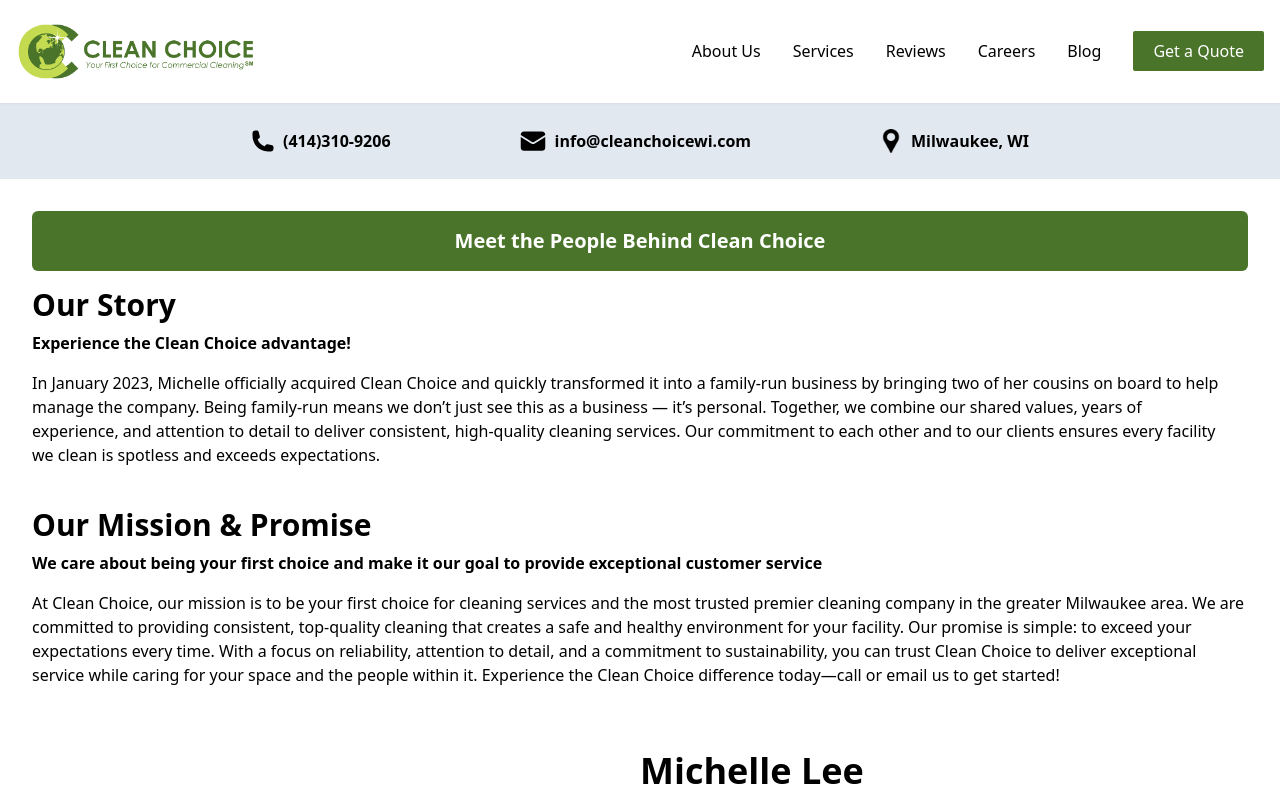
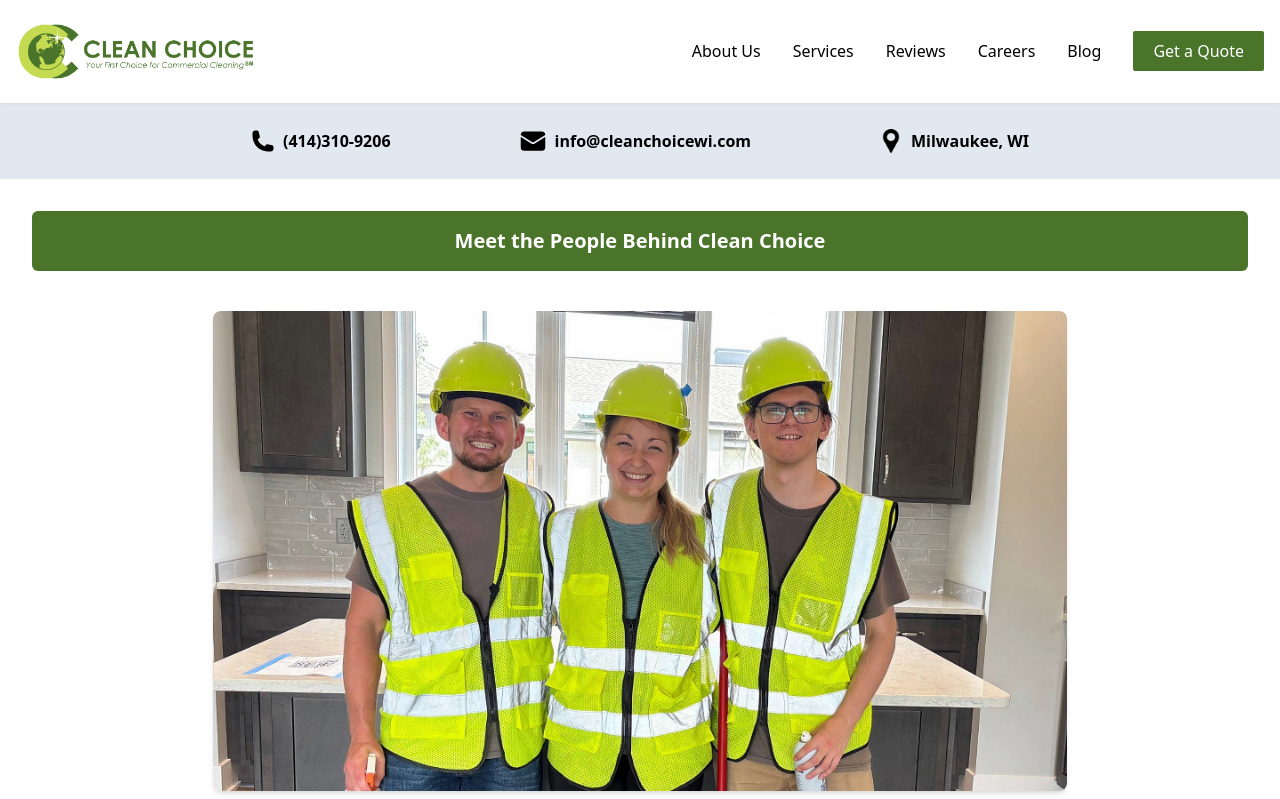
Before and after one commit to Clean-Choice-Website/clean-choice, a React (Vite) app: page /about in a window 1280 px wide. Shown: the top 799 px of the page. Built offline with nearby package versions, Linux system fonts and the light colour scheme.

Commit message:
Group Photo

```diff
--- a/src/AboutUs.jsx
+++ b/src/AboutUs.jsx
@@ -1,5 +1,6 @@
 import ContactInfo from "./components/ContactInfo";
 import Alex from "./assets/Alex.jpeg";
+import Team from "./assets/team.jpeg";
 import Michelle from "./assets/MichelleAbout.png";
 import { useEffect, useState } from "react";
 import { scrollToTop } from "./utils/scrollToTop";
@@ -65,6 +66,13 @@ const AboutUs = () => {
                 <h1 className="mx-8 rounded-md bg-logoGreen px-4 py-4 text-center text-xl font-bold text-white sm:px-0">
                   Meet the People Behind Clean Choice
                 </h1>
+              </div>
+              <div className="flex w-full justify-center py-6">
+                <img
+                  className="w-2/3 max-w-5xl rounded-lg object-cover shadow-md"
+                  src={Team}
+                  alt="Clean Choice Team"
+                />
               </div>
               <div className="md:flex md:max-w-7xl md:flex-row md:gap-4 md:pr-8">
                 <div className="items-start">
```
Also changed, not shown: src/assets/Team.jpeg (added).
